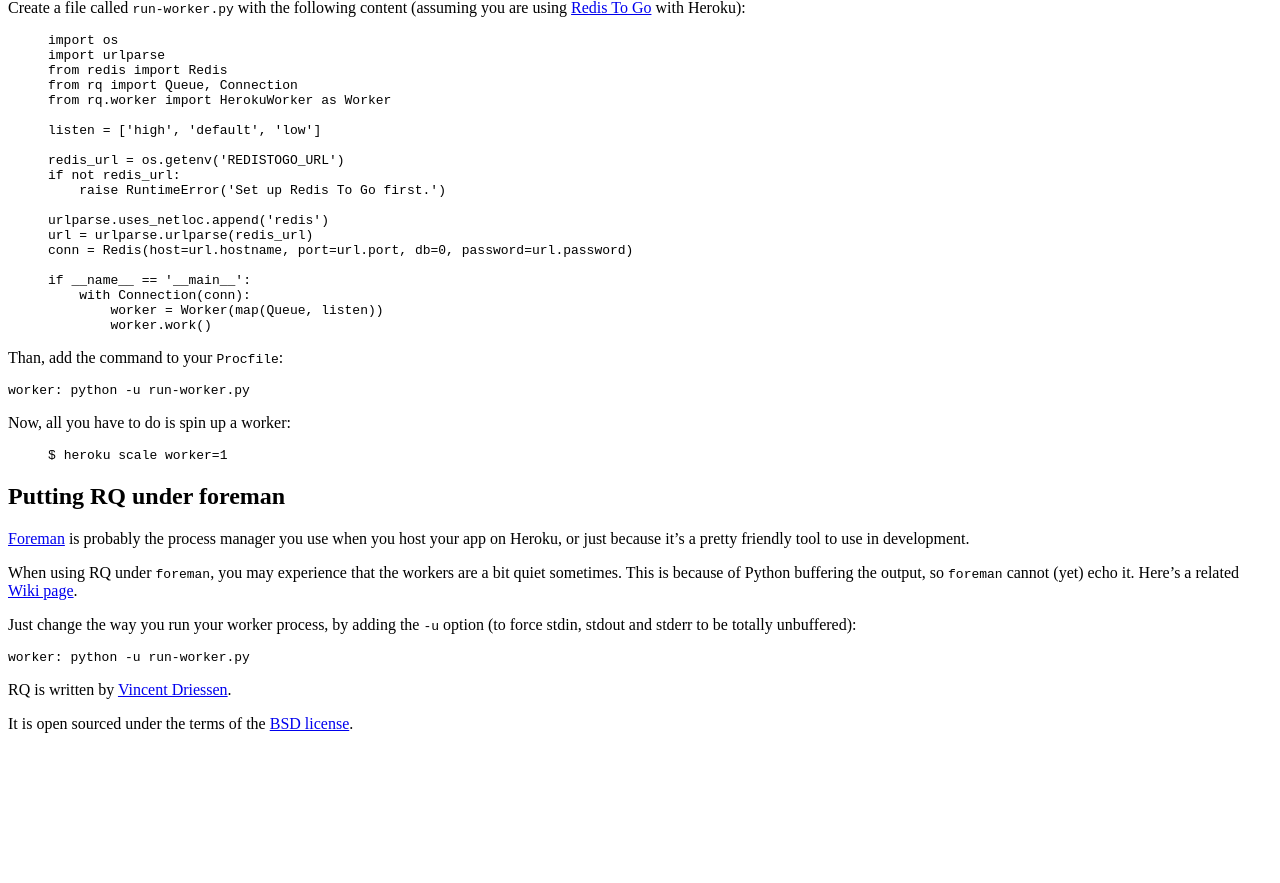
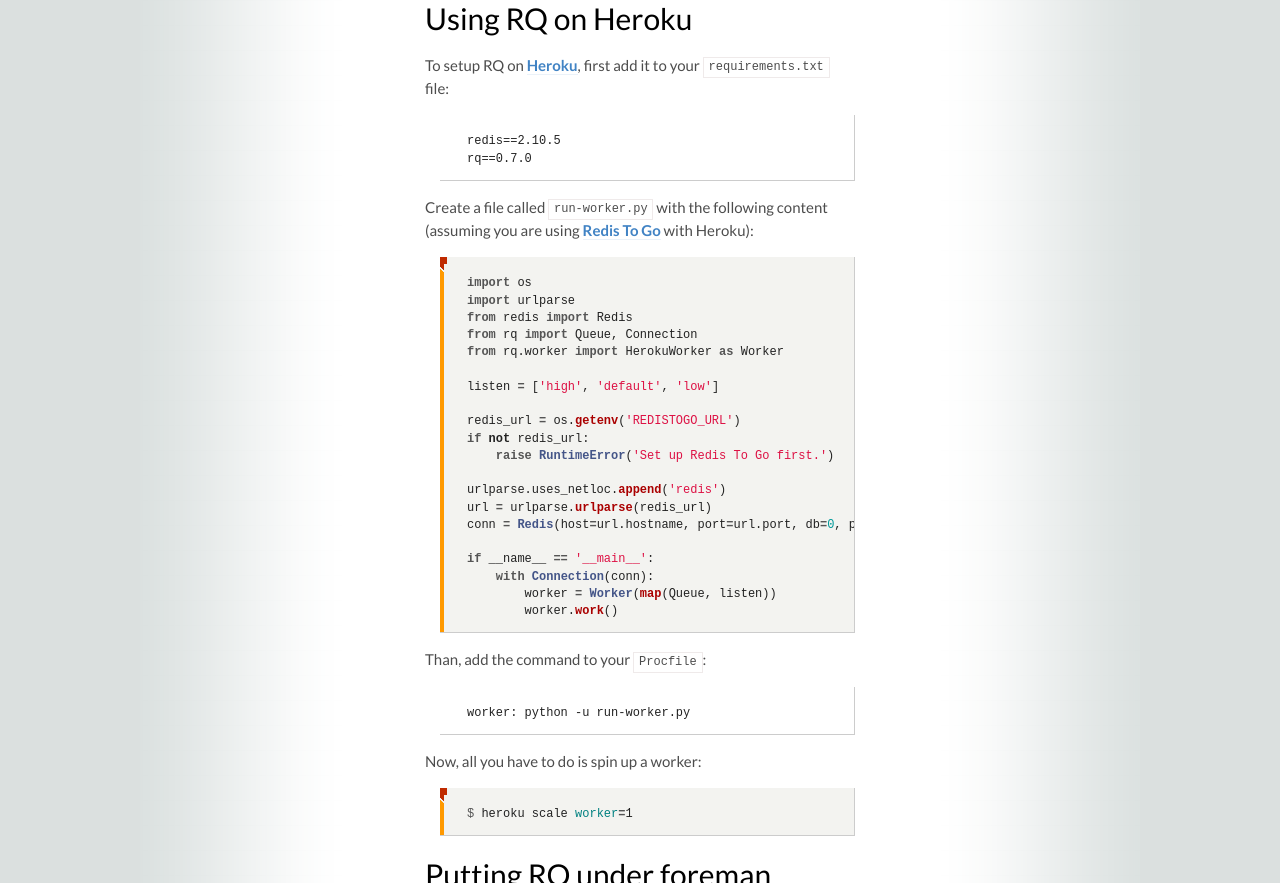
Before and after one commit to rq/rq, a Jekyll site: the page built from patterns/index.md, in a window 1280 px wide and 900 px high, scrolled down 307 px, cut to the strip 17-900 px from the top of the window. Built offline with Jekyll 4.4.1, drawn with Linux system fonts in a browser that asks for light colours; some web fonts are replaced; Markdown is read by kramdown in place of the engine named in the settings; before the commit the page ends 1073 px from its top, so only the background shows below that.

Commit message:
Tweaked css link in default.html.

```diff
--- a/_layouts/default.html
+++ b/_layouts/default.html
@@ -8,9 +8,9 @@
     <meta content="all" name="robots">
     <link href="http://fonts.googleapis.com/css?family=Lato:light,regular,regularitalic,lightitalic,bold&amp;v1" media="all" rel="stylesheet" type="text/css">
     <link href='http://fonts.googleapis.com/css?family=Droid+Sans+Mono' media="all" rel='stylesheet' type='text/css'>
-    <link href="css/screen.css" media="screen" rel="stylesheet" type="text/css">
-    <link href="css/syntax.css" media="screen" rel="stylesheet" type="text/css">
-    <link href="favicon.png" rel="icon" type="image/png">
+    <link href="/css/screen.css" media="screen" rel="stylesheet" type="text/css">
+    <link href="/css/syntax.css" media="screen" rel="stylesheet" type="text/css">
+    <link href="/favicon.png" rel="icon" type="image/png">
   </head>
   <body>
     <header>
```
